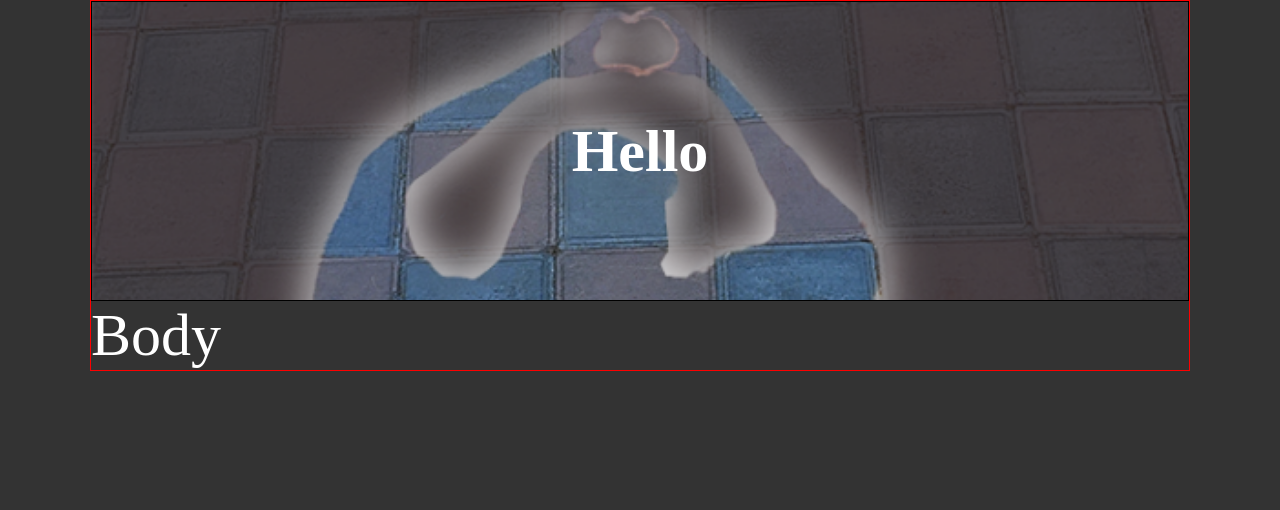
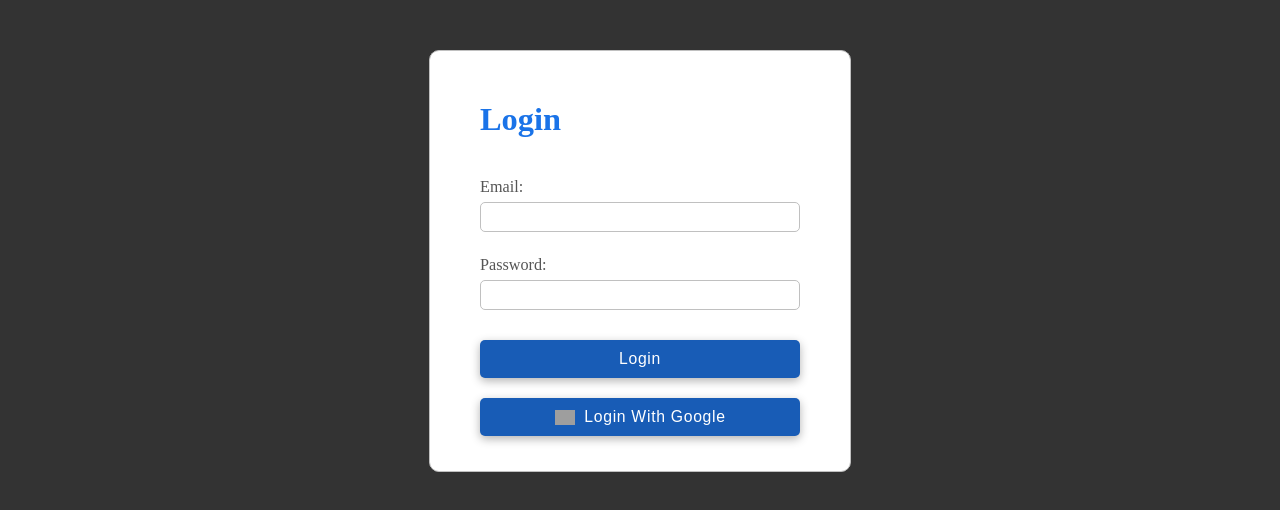
Before and after one commit to Ali-Sdg90/React-Album-Project, a React (Create React App) app in the folder react-album-project/: page / in a window 1280 px wide. Shown: the top 510 px of the page. Built offline with nearby package versions, Linux system fonts and the light colour scheme; grey boxes are pictures that could not be loaded.

Commit message:
Add Login page

```diff
--- a/react-album-project/package.json
+++ b/react-album-project/package.json
@@ -10,7 +10,7 @@
     "firebase": "^10.1.0",
     "react": "^18.2.0",
     "react-dom": "^18.2.0",
-    "react-router-dom": "^6.14.2",
+    "react-router-dom": "^6.15.0",
     "react-scripts": "5.0.1",
     "react-spring-lightbox": "^1.7.1",
     "styled-components": "^6.0.7",
--- a/react-album-project/src/App.js
+++ b/react-album-project/src/App.js
@@ -8,6 +8,7 @@ import Card from "./components/Card";
 
 import { db } from "./config/firebase";
 import Album from "./components/Album";
+import Login from "./components/LoginPage/Login";
 
 export const AppContext = React.createContext();
 
@@ -59,7 +60,8 @@ const App = () => {
                 {/* {imgList.map((imgInfo) => (
                 <Card imgInfo={imgInfo} />))} */}
                 {/* <Lightbox /> */}
-                <Album />
+                {/* <Album /> */}
+                <Login />
             </AppContext.Provider>
         </div>
     );
--- a/react-album-project/src/components/Auth.js
+++ b/react-album-project/src/components/Auth.js
@@ -16,6 +16,7 @@ const Auth = () => {
     const [Password, setPassword] = useState("");
     const [loginEmail, setLoginEmail] = useState("- - -");
     const [userPhoto, setUserPhoto] = useState("");
+    const [userName, setUserName] = useState("");
 
     useEffect(() => {
         const unsubscribe = onAuthStateChanged(auth, (user) => {
@@ -24,9 +25,11 @@ const Auth = () => {
                     ? setUserPhoto(user.photoURL)
                     : setUserPhoto(noPhoto);
                 setLoginEmail(user.email);
+                setUserName(user.displayName);
             } else {
                 setLoginEmail("- - -");
                 setUserPhoto("");
+                setUserName("");
             }
         });
 
@@ -61,7 +64,9 @@ const Auth = () => {
         <div className={Styles.container}>
             {userPhoto && <img src={userPhoto}></img>}
 
-            <h2>{loginEmail}</h2>
+            {/* <h2>{loginEmail}</h2> */}
+
+            {userName ? <h2>{userName}</h2> : <h2>{loginEmail}</h2>}
 
             <input
                 placeholder="Email..."
--- a/react-album-project/src/components/Header.module.css
+++ b/react-album-project/src/components/Header.module.css
@@ -2,9 +2,7 @@
     border: 1px solid black;
     width: 100%;
     height: 300px;
-    background-color: rgb(36, 36, 36);
-    background: url("../imgs/header.png"),
-        linear-gradient(rgb(255, 0, 0), rgb(157, 4, 4));
+    background: url("../imgs/header.png");
     background-repeat: no-repeat;
     background-size: cover;
     background-position: 0 -340px;
--- /dev/null
+++ b/react-album-project/src/components/LoginPage/Login.js
@@ -0,0 +1,107 @@
+import React, { useEffect, useState } from "react";
+import validData from "./validData";
+
+import Styles from "./Login.module.css";
+import { Link } from "react-router-dom";
+
+const Login = () => {
+    const [data, setData] = useState({
+        email: "",
+        password: "",
+    });
+
+    const [errors, setErrors] = useState({});
+    const [isFocused, setIsFocused] = useState({});
+
+    useEffect(() => {
+        setErrors(validData(data, "login"));
+        // console.log(errors);
+    }, [data, isFocused]);
+
+    const changeHandler = (event) => {
+        if (event.target.name === "acceptTAS") {
+            setData({
+                ...data,
+                [event.target.name]: event.target.checked,
+            });
+        } else {
+            setData({
+                ...data,
+                [event.target.name]: event.target.value,
+            });
+        }
+    };
+
+    const focusHandler = (event) => {
+        setIsFocused({ ...isFocused, [event.target.name]: true });
+    };
+
+    const submitHandler = (event) => {
+        event.preventDefault();
+        if (!Object.keys(errors).length) {
+            console.log("OK");
+            // console.log(data);
+        } else {
+            console.log("Error");
+            setIsFocused({
+                email: true,
+                password: true,
+            });
+        }
+    };
+
+    return (
+        <div className={Styles.container}>
+            <form onSubmit={submitHandler} className={Styles.formContainer}>
+                <h1 className={Styles.header}>Login</h1>
+
+                <div className={Styles.formField}>
+                    <label>Email: </label>
+                    <input
+                        type="email"
+                        name="email"
+                        autoComplete="off"
+                        value={data.email}
+                        onChange={changeHandler}
+                        onFocus={focusHandler}
+                        className={
+                            errors.email && isFocused.email
+                                ? Styles.uncompleted
+                                : Styles.formInput
+                        }
+                    ></input>
+                    {errors.email && isFocused.email && (
+                        <span>{errors.email}</span>
+                    )}
+                </div>
+
+                <div className={Styles.formField}>
+                    <label>Password: </label>
+                    <input
+                        type="password"
+                        name="password"
+                        autoComplete="off"
+                        value={data.password}
+                        onChange={changeHandler}
+                        onFocus={focusHandler}
+                        className={
+                            errors.password && isFocused.password
+                                ? Styles.uncompleted
+                                : Styles.formInput
+                        }
+                    ></input>
+                    {errors.password && isFocused.password && (
+                        <span>{errors.password}</span>
+                    )}
+                </div>
+                <br></br>
+                <div className={Styles.formButtones}>
+                    <button type="submit">Login</button>
+                    <button>Login With Google</button>
+                </div>
+            </form>
+        </div>
+    );
+};
+
+export default Login;
--- /dev/null
+++ b/react-album-project/src/components/LoginPage/Login.module.css
@@ -0,0 +1,163 @@
+
+button:hover {
+    letter-spacing: 1px;
+}
+
+button:active {
+    letter-spacing: 0.95px;
+    transform: translate(0, 1px);
+    box-shadow: 0 2px 10px rgba(0, 0, 0, 0.3);
+}
+
+.container button:active {
+    letter-spacing: 0.5px;
+}
+
+.constainer {
+    display: flex;
+    justify-content: center;
+    background: #f9f9f9;
+    align-items: center;
+}
+
+.formContainer {
+    border: 1px solid silver;
+    width: fit-content;
+    padding: 50px;
+    padding-bottom: 20px;
+    margin: 50px;
+    border-radius: 10px;
+    height: fit-content;
+    background: #fff;
+}
+
+.header {
+    text-align: left;
+    margin-bottom: 40px;
+    font-size: 1.8rem;
+    color: #1a73e8;
+}
+
+.formField {
+    display: flex;
+    flex-direction: column;
+    height: 75px;
+    margin-bottom: 3px;
+}
+
+.formField label {
+    text-align: left;
+    margin-bottom: 5px;
+    color: rgb(85, 85, 85);
+    font-size: 0.9rem;
+}
+
+.formInput {
+    width: 320px;
+    height: 30px;
+    border-radius: 5px;
+    padding: 0 10px;
+    border: 1px solid silver;
+    transition: all 0.2s ease-in;
+}
+
+.uncompleted {
+    width: 320px;
+    height: 30px;
+    border-radius: 5px;
+    padding: 0 10px;
+    border: 1px solid red;
+    transition: all 0.2s ease-in;
+}
+
+.formInput:focus,
+.uncompleted:focus {
+    outline: none;
+    line-height: 30px;
+    height: 30px;
+    border: 1px solid #1a73e8;
+}
+
+.formField span {
+    text-align: left;
+    margin-top: 5px;
+    width: fit-content;
+    font-size: 0.7rem;
+    color: red;
+    line-height: 10px;
+    padding: 2px 3px;
+    border-radius: 3px;
+    background: rgba(255, 0, 0, 0.175);
+}
+
+.formButtones {
+    position: relative;
+    top: -15px;
+
+    display: flex;
+    justify-content: space-between;
+    align-items: center;
+    flex-direction: column;
+    gap: 20px;
+}
+
+.formButtones button {
+    font-size: 50px;
+    font-family: sans-serif;
+    padding: 10px 20px;
+    border-radius: 10px;
+    display: flex;
+    justify-content: center;
+    align-items: center;
+    cursor: pointer;
+    box-shadow: 0 3px 10px rgba(0, 0, 0, 0.3);
+    transition: box-shadow 0.15s, transform 0.15s, letter-spacing 0.15s,
+        background 0.15s;
+    width: 320px;
+    border: 1px solid black;
+    letter-spacing: 0.7px;
+    background: #185cb6;
+    padding: 10px 20px;
+    color: #fff;
+    border-radius: 5px;
+    border: none;
+    font-size: 0.875rem;
+    font-weight: 500;
+    transition: all 0.1s ease-in;
+    cursor: pointer;
+}
+
+.formButtones button:nth-child(1):hover {
+    background: #13488f;
+}
+
+.formButtones button:nth-child(1):active {
+    background: #11407d;
+}
+
+.formButtones button:nth-child(2) {
+    background: #185cb6
+        url("https://upload.wikimedia.org/wikipedia/commons/thumb/5/53/Google_%22G%22_Logo.svg/882px-Google_%22G%22_Logo.svg.png")
+        no-repeat;
+    background-size: 20px;
+    background-position: 75px;
+    padding-left: 50px;
+}
+
+.formButtones button:nth-child(2):hover {
+    background: #13488f
+        url("https://upload.wikimedia.org/wikipedia/commons/thumb/5/53/Google_%22G%22_Logo.svg/882px-Google_%22G%22_Logo.svg.png")
+        no-repeat;
+        background-size: 20px;
+        background-position: 75px;
+        padding-left: 50px;
+}
+
+.formButtones button:nth-child(2):active {
+    background: #11407d
+        url("https://upload.wikimedia.org/wikipedia/commons/thumb/5/53/Google_%22G%22_Logo.svg/882px-Google_%22G%22_Logo.svg.png")
+        no-repeat;
+        background-size: 20px;
+        background-position: 77px;
+        padding-left: 50px;
+}
--- /dev/null
+++ b/react-album-project/src/components/LoginPage/validData.js
@@ -0,0 +1,45 @@
+const validData = (data, type) => {
+    const errors = {};
+
+    if (!data.email) {
+        errors.email = " Email requared";
+    } else if (!/\S+@\S+\.\S+/.test(data.email)) {
+        errors.email = " Email address is invalid";
+    } else {
+        delete errors.email;
+    }
+
+    if (!data.password) {
+        errors.password = " Password is requared";
+    } else if (data.password.length < 6) {
+        errors.password = " Password needs to be 6 character or more";
+    } else {
+        delete errors.password;
+    }
+
+    if (type === "signUp") {
+        if (!data.name.trim()) {
+            errors.name = " Username requared";
+        } else {
+            delete errors.name;
+        }
+
+        if (!data.confirmPassword) {
+            errors.confirmPassword = " Confirmed the password";
+        } else if (data.confirmPassword !== data.password) {
+            errors.confirmPassword = " Password do not match";
+        } else {
+            delete errors.confirmPassword;
+        }
+
+        if (data.acceptTAS) {
+            delete errors.acceptTAS;
+        } else {
+            errors.acceptTAS = " Accept our regulations";
+        }
+    }
+
+    return errors;
+};
+
+export default validData;
--- a/react-album-project/src/index.css
+++ b/react-album-project/src/index.css
@@ -2,5 +2,5 @@
     padding: 0;
     margin: 0;
     box-sizing: border-box;
-    font-size: 60px;
+    font-size: 18px;
 }
```
Also changed, not shown: 1 other file (tests, documents, lock files or other folders).
